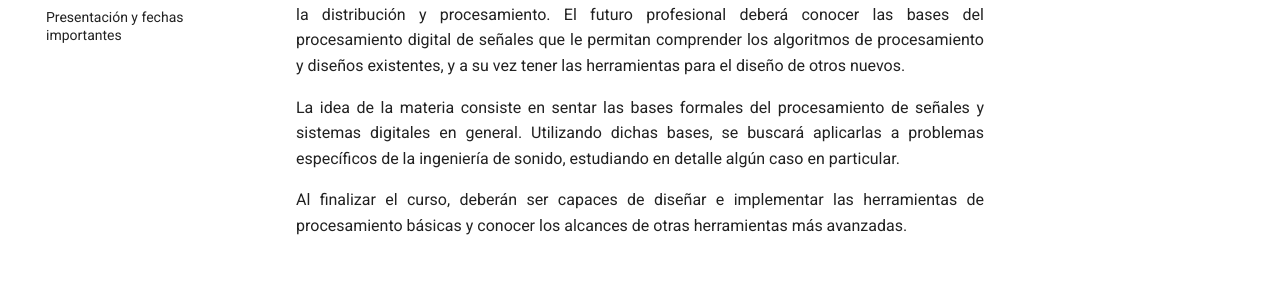
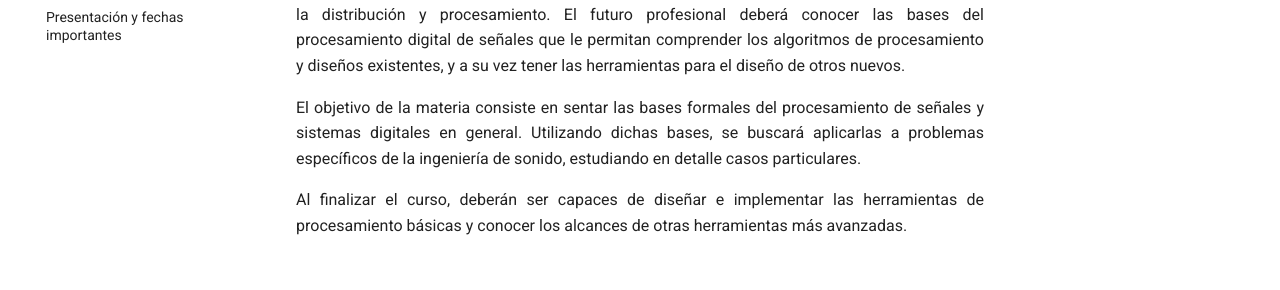
Before and after one commit to pdsuntref/pdsuntref.github.io, an MkDocs documentation site: the page built from docs/about/README.md, in a window 1280 px wide. Shown: the part 277-567 px from the top of the page. Built offline with MkDocs 1.6.1 and Material for MkDocs 9.7.7, drawn with Linux system fonts in a browser that asks for light colours; nearby versions of some CDN libraries; library files that are not in the unit come from our copies.

Commit message:
Update README.md

```diff
--- a/docs/about/README.md
+++ b/docs/about/README.md
@@ -7,8 +7,8 @@ las bases del procesamiento digital de señales que le permitan comprender los
 algoritmos de procesamiento y diseños existentes, y a su vez tener las herramientas
 para el diseño de otros nuevos.
 
-La idea de la materia consiste en sentar las bases formales del procesamiento de señales y sistemas digitales en general.
-Utilizando dichas bases, se buscará aplicarlas a problemas específicos de la ingeniería de sonido, estudiando en detalle algún caso en particular.
+El objetivo de la materia consiste en sentar las bases formales del procesamiento de señales y sistemas digitales en general.
+Utilizando dichas bases, se buscará aplicarlas a problemas específicos de la ingeniería de sonido, estudiando en detalle casos particulares.
 
 Al finalizar el curso, deberán ser capaces de diseñar e implementar las
 herramientas de procesamiento básicas y conocer los alcances de otras herramientas
```
